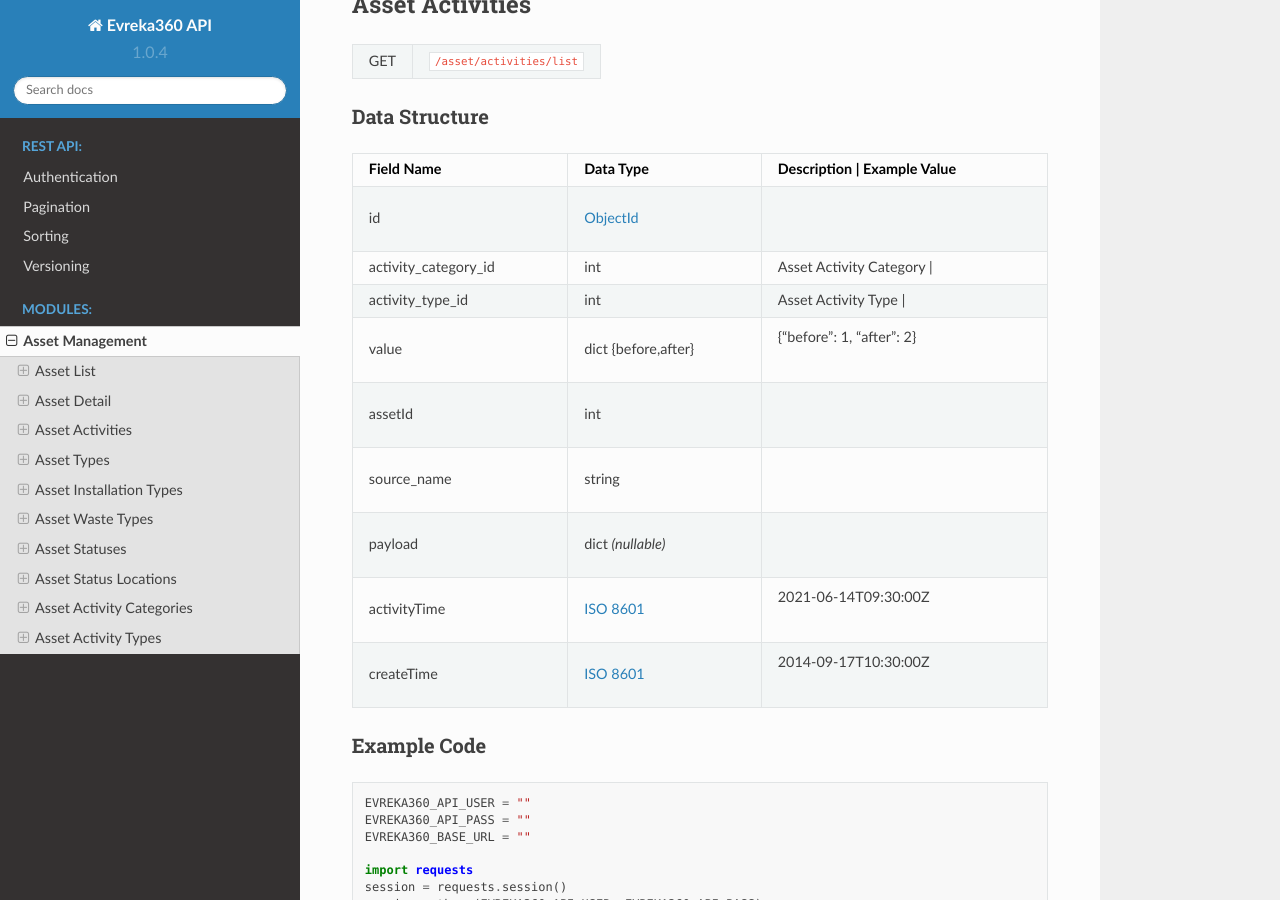
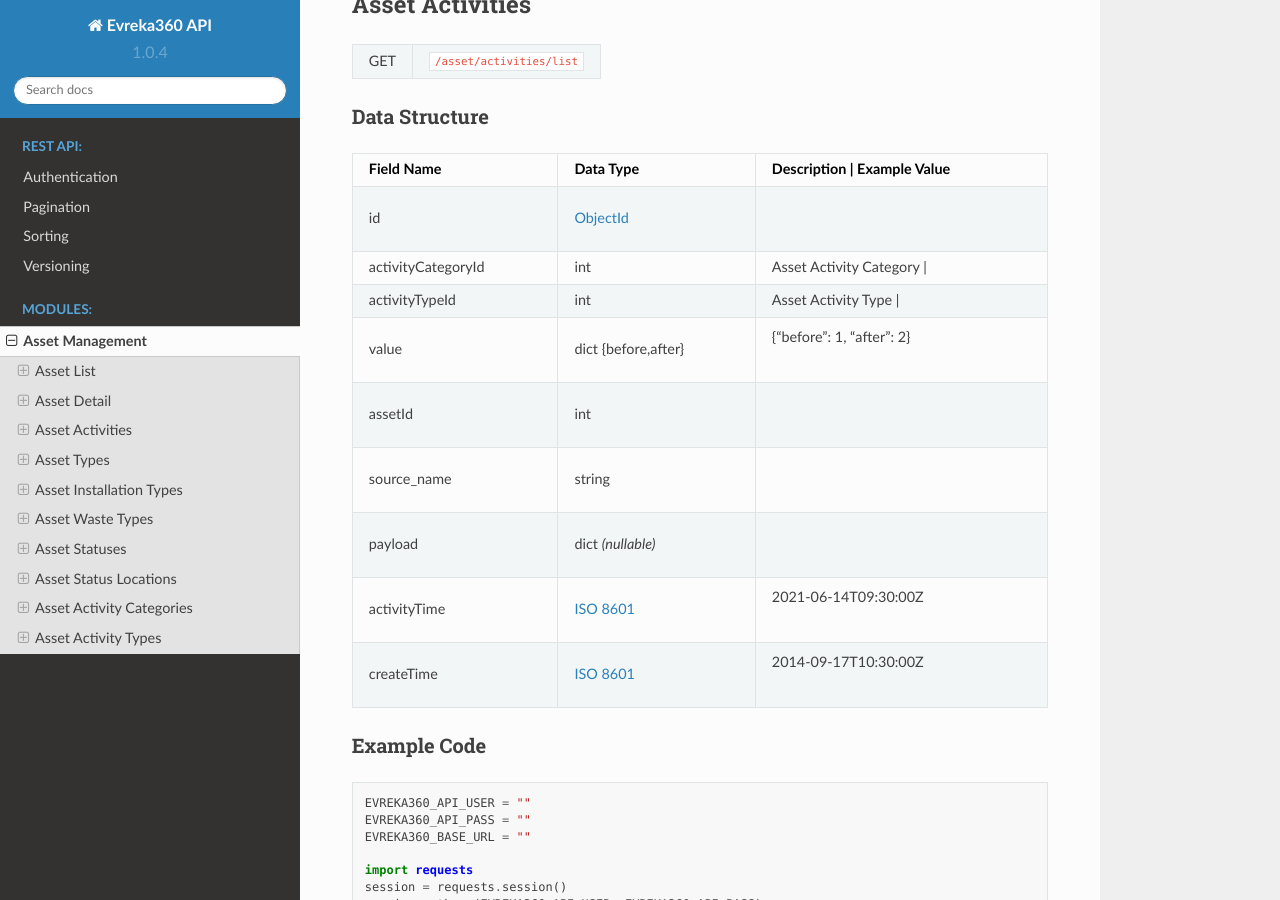
Before and after one commit to evrekadev/evreka-api-doc, a Sphinx documentation site: the page built from source/asset/index.rst, in a window 1280 px wide and 900 px high, scrolled down 2449 px. Built offline with Sphinx 7.4.7 and the Read the Docs theme 2.0.0, drawn with Linux system fonts in a browser that asks for light colours.

Commit message:
docs updated.

```diff
--- a/source/asset/index.rst
+++ b/source/asset/index.rst
@@ -171,9 +171,9 @@ Data Structure
    +==============================+==================================================================================+======================================================================+
    | id                           | `ObjectId <https://www.mongodb.com/docs/manual/reference/method/ObjectId/>`_     |                                          |                           |
    +------------------------------+----------------------------------------------------------------------------------+----------------------------------------------------------------------+
-   | activity_category_id         | int                                                                              | Asset Activity Category                  |                           |
+   | activityCategoryId           | int                                                                              | Asset Activity Category                  |                           |
    +------------------------------+----------------------------------------------------------------------------------+----------------------------------------------------------------------+
-   | activity_type_id             | int                                                                              | Asset Activity Type                      |                           |
+   | activityTypeId               | int                                                                              | Asset Activity Type                      |                           |
    +------------------------------+----------------------------------------------------------------------------------+----------------------------------------------------------------------+
    | value                        | dict {before,after}                                                              |                                          | {"before": 1, "after": 2} |
    +------------------------------+----------------------------------------------------------------------------------+----------------------------------------------------------------------+
```
